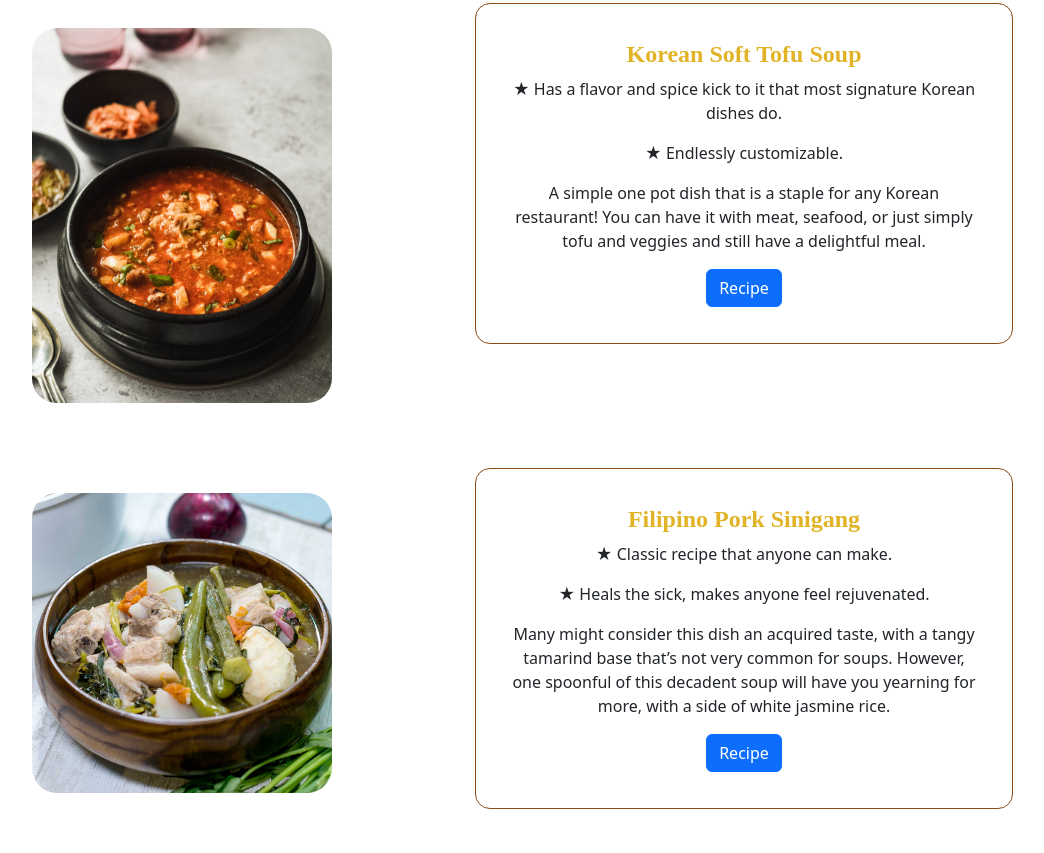
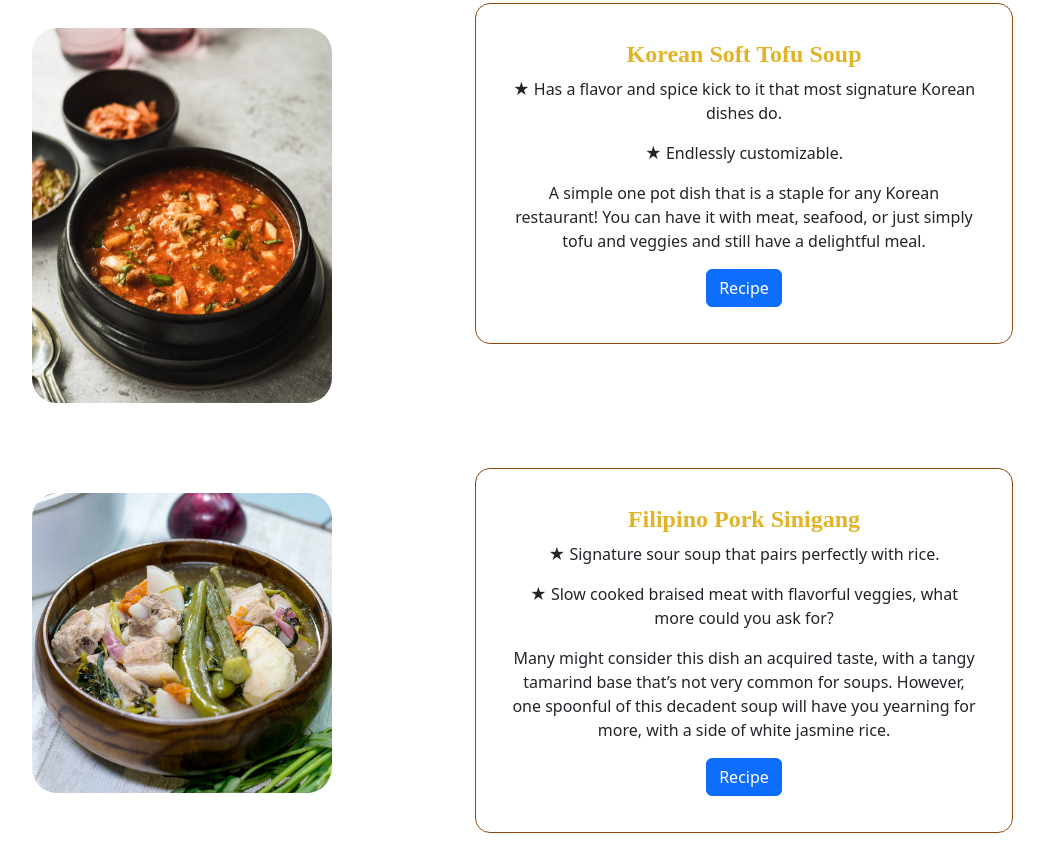
Before and after one commit to imchristinan/UX_UI_HW_20, a plain HTML site: page index.html in a window 1280 px wide. Shown: the part 978-1831 px from the top of the page, without its empty margins (177-1221 px from the left). Drawn offline with nearby package versions, Linux system fonts and the light colour scheme; a web font is replaced by a local one.

Commit message:
Update index.html

```diff
--- a/index.html
+++ b/index.html
@@ -96,8 +96,8 @@
         <div class="card">
           <div class="card-body">
             <h2><strong>Filipino Pork Sinigang </strong></h2>
-          <p>★ Classic recipe that anyone can make.</p>
-            <p>★ Heals the sick, makes anyone feel rejuvenated.</p>
+          <p>★ Signature sour soup that pairs perfectly with rice.</p>
+            <p>★ Slow cooked braised meat with flavorful veggies, what more could you ask for?</p>
             <p>
               Many might consider this dish an acquired taste, with a tangy tamarind base that’s not very common for soups. However, one spoonful of this decadent soup will have you yearning for more, with a side of white jasmine rice.
             </p>
```
